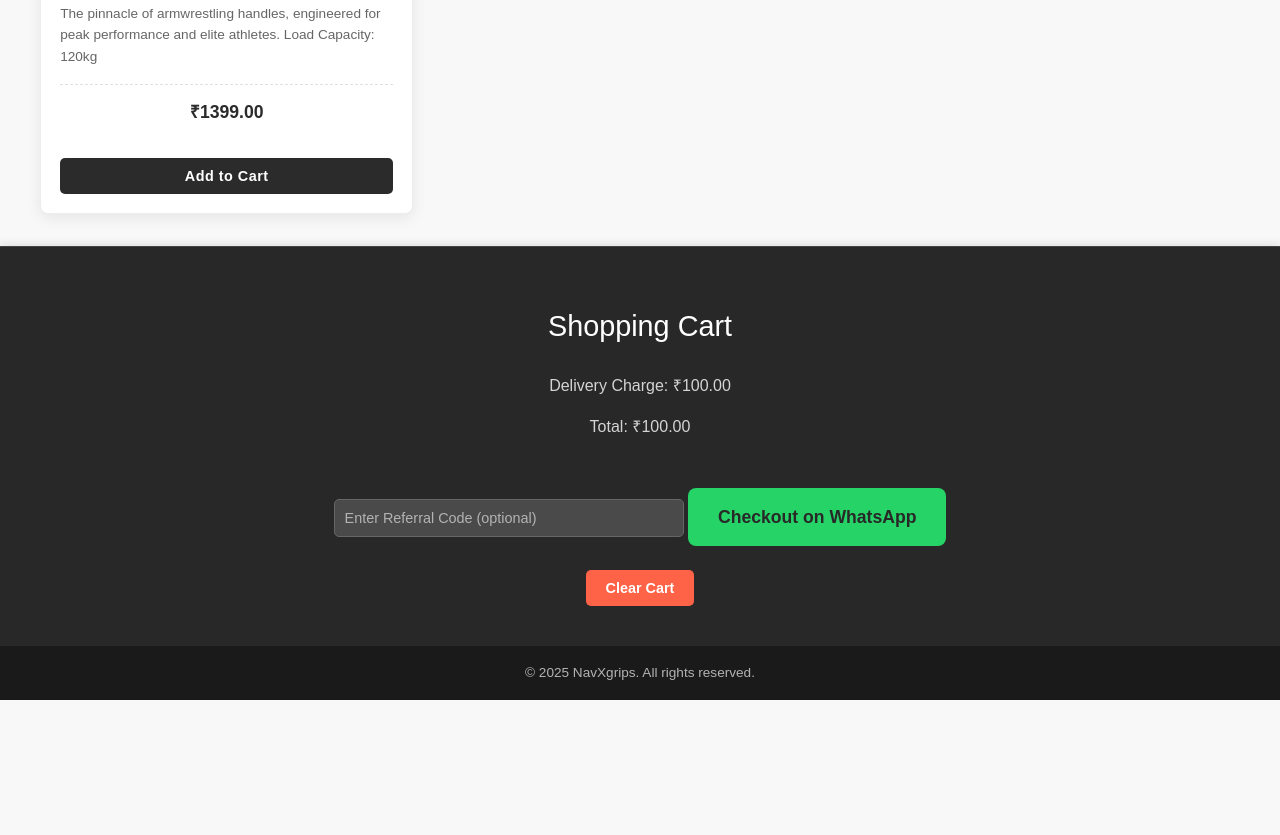
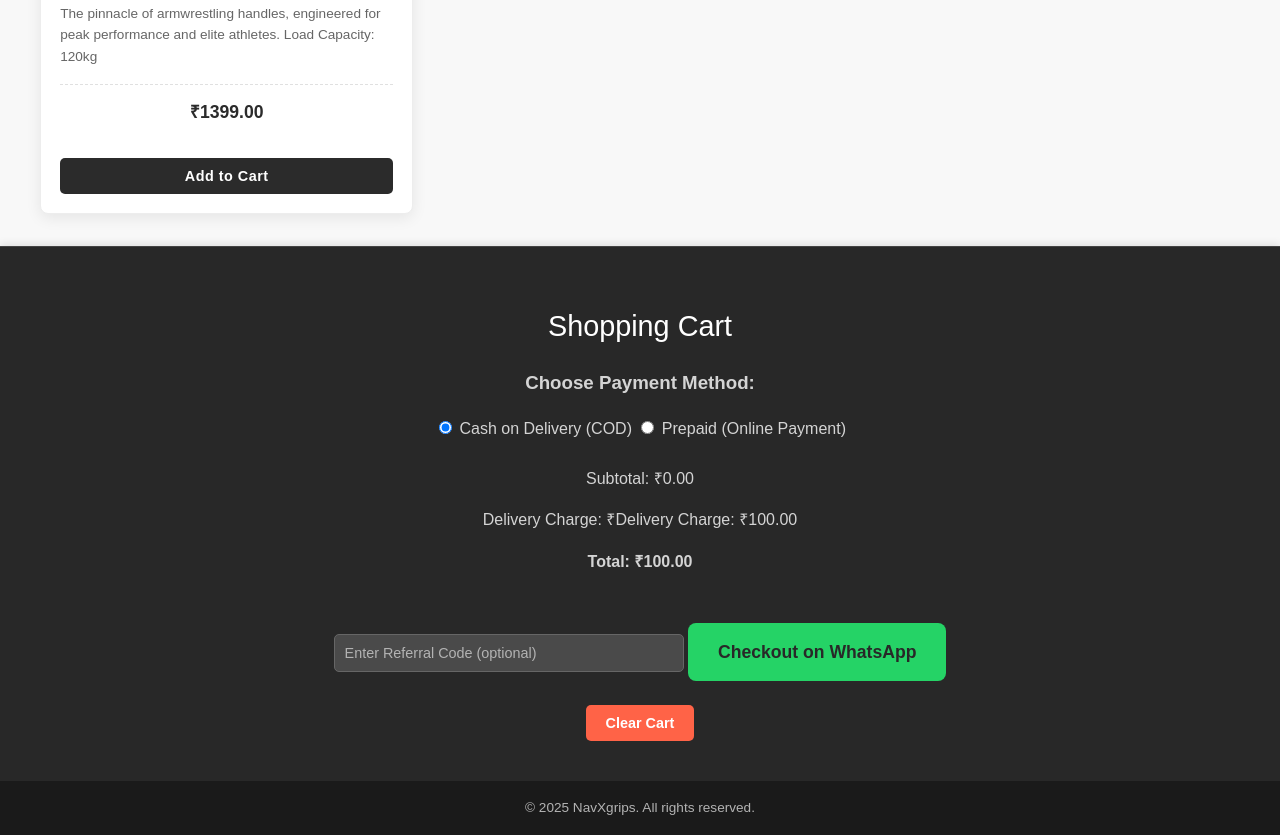
Before and after one commit to anusri220904/NavXgrips2, a plain HTML site: page navxhandle.html in a window 1280 px wide. Shown: the part 1423-2258 px from the top of the page. Before the commit the page ends 2123 px from the top, so only its background shows below. Drawn offline with Linux system fonts and the light colour scheme.

Commit message:
Update navxhandle.html

```diff
--- a/navxhandle.html
+++ b/navxhandle.html
@@ -19,24 +19,42 @@
     </header>
 
     <div id="app-container">
-        <!--  NavXhandles Products Section -->
+        <!-- NavXhandles Products Section -->
         <section id="navxhandle-section" class="product-category-section active">
             <a href="./index.html" class="back-button">&larr; Back to Home</a>
-            <h2 class="section-title"> NavXhandles </h2>
+            <h2 class="section-title">NavXhandles</h2>
             <div class="products-grid" id="navxhandle-products-grid">
                 <!-- Products will be loaded here by JavaScript -->
             </div>
         </section>
     </div>
 
-     <!-- Cart Section (Common to all pages for consistent experience) -->
+    <!-- Cart Section (Common to all pages for consistent experience) -->
     <section class="cart-section">
         <div id="cartPreview">
             <h2>Shopping Cart</h2>
+
+            <!-- NEW: Payment Options added here -->
+            <div class="payment-options">
+                <h3>Choose Payment Method:</h3>
+                <label>
+                    <input type="radio" name="paymentMethod" value="cod" checked> Cash on Delivery (COD)
+                </label>
+                <label>
+                    <input type="radio" name="paymentMethod" value="prepaid"> Prepaid (Online Payment)
+                </label>
+            </div>
+
             <ul id="cartItems">
+                <!-- Cart items will be populated by JavaScript -->
             </ul>
-            <p id="deliveryChargeDisplay">Delivery Charge: ₹0.00</p>
-            <p id="cartTotal">Total: ₹0.00</p>
+
+            <!-- NEW: Subtotal and updated Total/Delivery Charge display added here -->
+            <div class="order-summary">
+                <p>Subtotal: ₹<span id="cartSubtotal">0.00</span></p>
+                <p>Delivery Charge: ₹<span id="deliveryChargeDisplay">0.00</span></p>
+                <p><strong id="cartTotal">Total: ₹0.00</strong></p>
+            </div>
         </div>
         <input type="text" id="referralInput" placeholder="Enter Referral Code (optional)">
         <a id="whatsappLink" class="cart-btn" href="https://wa.me/9235698833?text=I'm%20interested%20in%20placing%20an%20order." target="_blank">Checkout on WhatsApp</a>
@@ -49,10 +67,10 @@
 
     <script src="./script.js"></script> <!-- Link to external JavaScript file -->
     <script>
-        // Render affordable products and initialize cart when this page loads
+        // Render navxhandle products and initialize cart when this page loads
         document.addEventListener('DOMContentLoaded', () => {
-            renderProducts('navxhandle');
-            updateCartDisplay();
+            renderProducts('navxhandle'); // Ensure this matches your product data category
+            updateCartDisplay(); // This call is essential for showing cart items on this page
         });
     </script>
     <!-- Notification Popup Element -->
```
